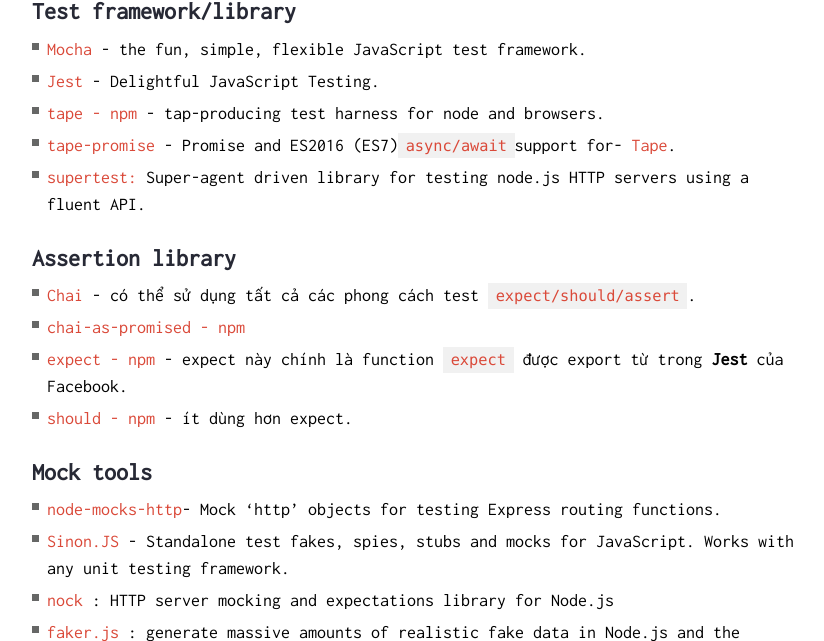
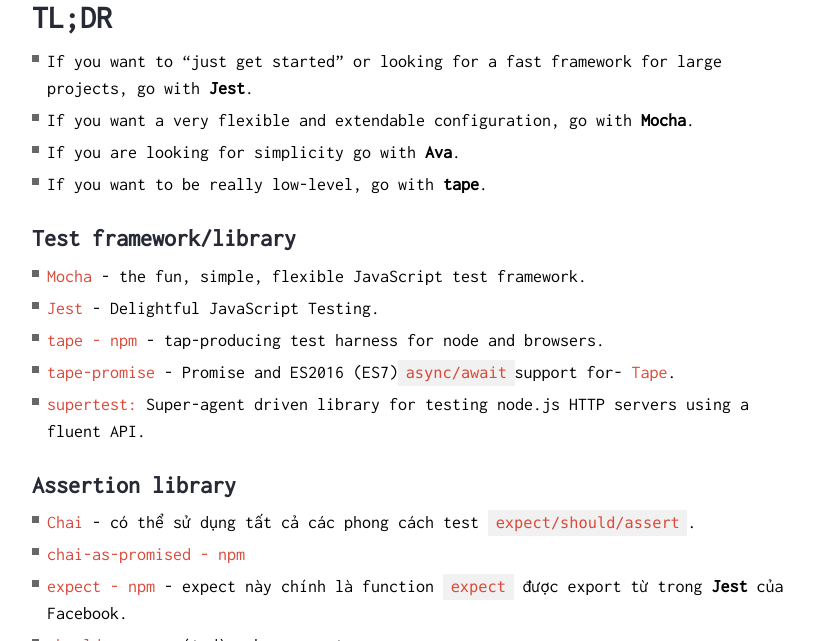
Before and after one commit to bboynam99/dotrungkien.github.io, a Jekyll site: the page built from _posts/2019-01-05-Javascript-Nodejs-test-note.md, in a window 1280 px wide and 900 px high, scrolled down 582 px, cut to the strip 259-900 px from the top of the window. Shown: the whole strip, without its empty margins (224-1048 px from the left). Built offline with Jekyll 4.4.1, drawn with Linux system fonts in a browser that asks for light colours; nearby versions of some CDN libraries.

Commit message:
update content

```diff
--- a/_posts/2019-01-05-Javascript-Nodejs-test-note.md
+++ b/_posts/2019-01-05-Javascript-Nodejs-test-note.md
@@ -4,6 +4,13 @@
 ---
 
 - ![](https://cdn-images-1.medium.com/max/880/1*TRAT1glkPpDFhv-GHCFBNQ.jpeg)
+
+# TL;DR
+
+- If you want to “just get started” or looking for a fast framework for large projects, go with **Jest**.
+- If you want a very flexible and extendable configuration, go with **Mocha**.
+- If you are looking for simplicity go with **Ava**.
+- If you want to be really low-level, go with **tape**.
 
 ### Test framework/library
 
```
